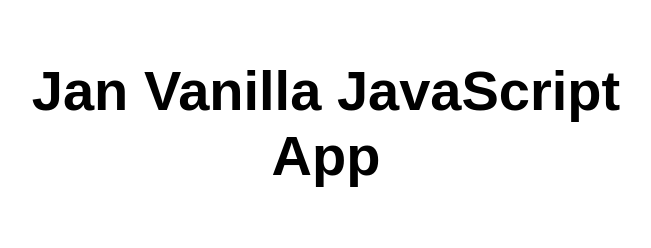
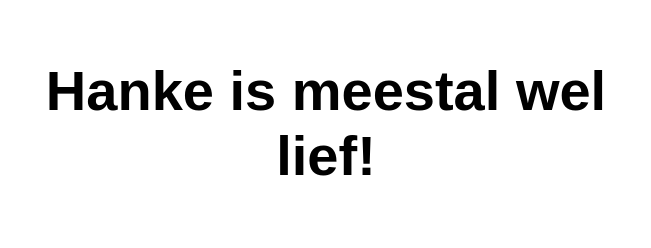
Before and after one commit to jkieften/AzureTestJan, a plain HTML site: page src/index.html in a window 1280 px wide. Shown: the whole page, without its empty margins (314-965 px from the left). Drawn offline with Linux system fonts and the light colour scheme.

Commit message:
Update index.html

```diff
--- a/src/index.html
+++ b/src/index.html
@@ -5,12 +5,12 @@
   <meta charset="UTF-8">
   <meta name="viewport" content="width=device-width, initial-scale=1.0">
   <link rel="stylesheet" href="styles.css">
-  <title>Jan Vanilla JavaScript App</title>
+  <title>Vanilla JavaScript App</title>
 </head>
 
 <body>
   <main>
-    <h1>Jan Vanilla JavaScript App</h1>
+    <h1>Hanke is meestal wel lief!</h1>
   </main>
 </body>
 
```
